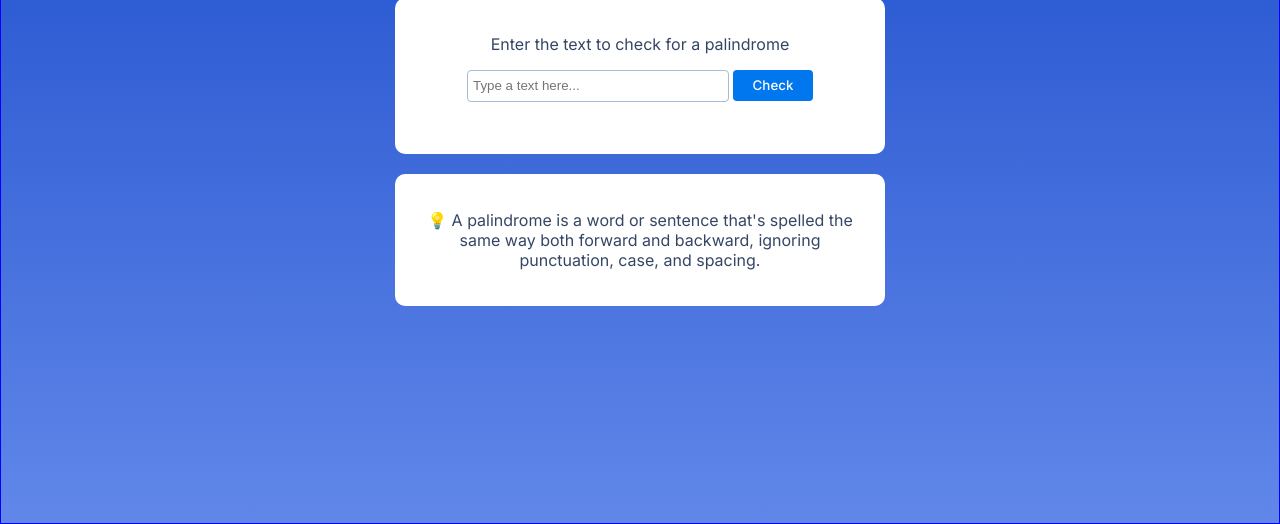
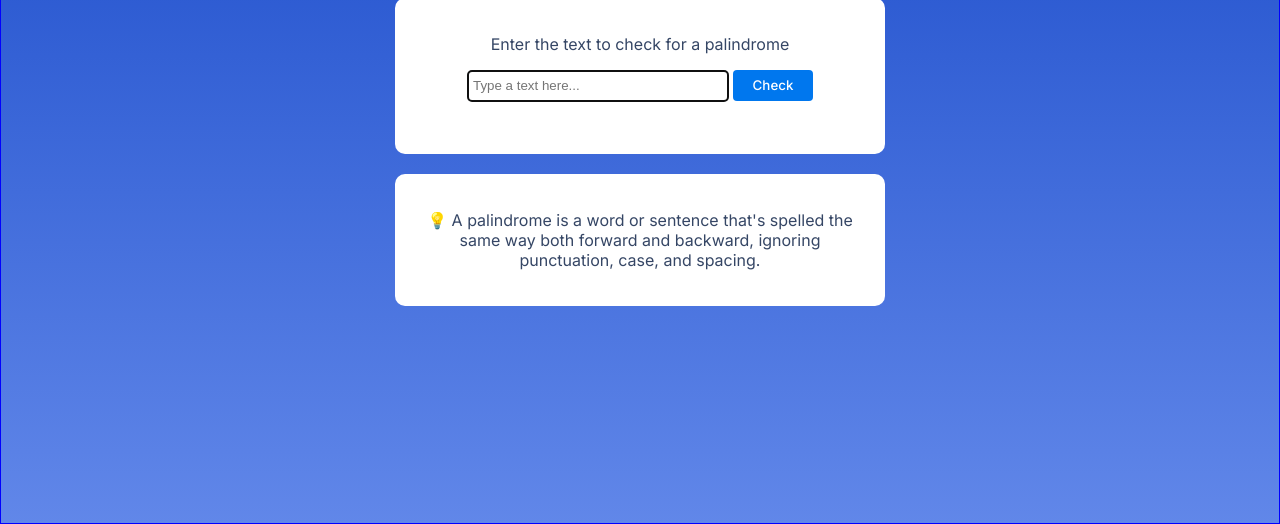
Before and after one commit to Hamser1001/javascript_certification_projects, a plain HTML site: page index.html in a window 1280 px wide. Shown: the part 276-800 px from the top of the page. Drawn offline with Linux system fonts and the light colour scheme.

Commit message:
Add attributes to text input for better usability

```diff
--- a/index.html
+++ b/index.html
@@ -19,7 +19,8 @@
         <div id="card">
             <p>Enter the text to check for a palindrome</p>
             <div id="inputs">
-                <input type="text" id="text-input" placeholder="Type a text here...">
+                <input type="text" id="text-input" placeholder="Type a text here..." autocorrect="off"
+                    autocomplete="off" spellcheck="false" autofocus>
                 <button id="check-btn">Check</button>
             </div>
 
```
